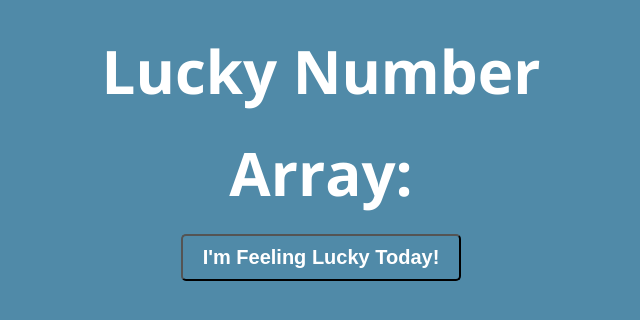
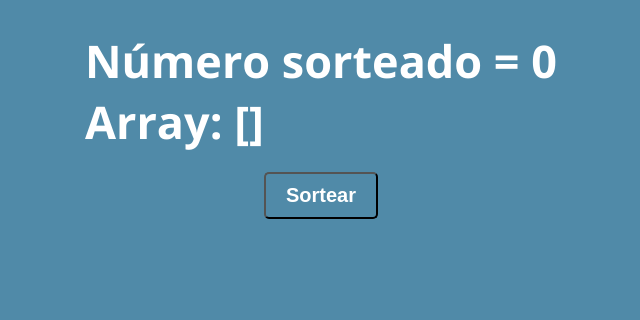
Before and after one commit to alifemanuel/codespaces-react, a React (Vite) app: page / in a window 1280 px wide. Shown: the top 320 px of the page, without its empty margins (319-959 px from the left). Built offline with nearby package versions, Linux system fonts and the light colour scheme.

Commit message:
Aula260625

```diff
--- a/src/components/LuckyNumber.jsx
+++ b/src/components/LuckyNumber.jsx
@@ -4,26 +4,30 @@ import { useState } from "react";
 
 export function LuckyNumber() {
     const [LuckyNumber, setLuckyNumber] = useState(0);
-
-    const array = [1, 2, 3, 4, 5, 6, 7, 8, 9, 10];
+    const [Array, setArray] = useState([]);
 
     function handleClick() {
         setLuckyNumber(Math.floor(Math.random() * 40) + 1);
+        setArray(prev => [...prev, LuckyNumber]);
     }
     return (
+
     <div className={styles.container}>
 
         {/* Operador ternário: */}
-        {LuckyNumber === 0 ? (
-            <h1>Lucky Number </h1>
+
+        {Array.includes(LuckyNumber) ? (
+            <h2 className={styles.error}>Número já sorteado! ({LuckyNumber})<br/>Array: [{Array}]</h2>
+
         ) : (
-            <h1>Lucky Number = {LuckyNumber}</h1>
+            <h2 className={styles.success}>Número sorteado = {LuckyNumber} <br/>Array: [{Array}]</h2>
         )}
 
-        <h1>Array: </h1>
         <button className={styles.button} onClick={handleClick}>
-            I'm Feeling Lucky Today!
+            Sortear
         </button>
+
+
     </div>
     );
 
```
